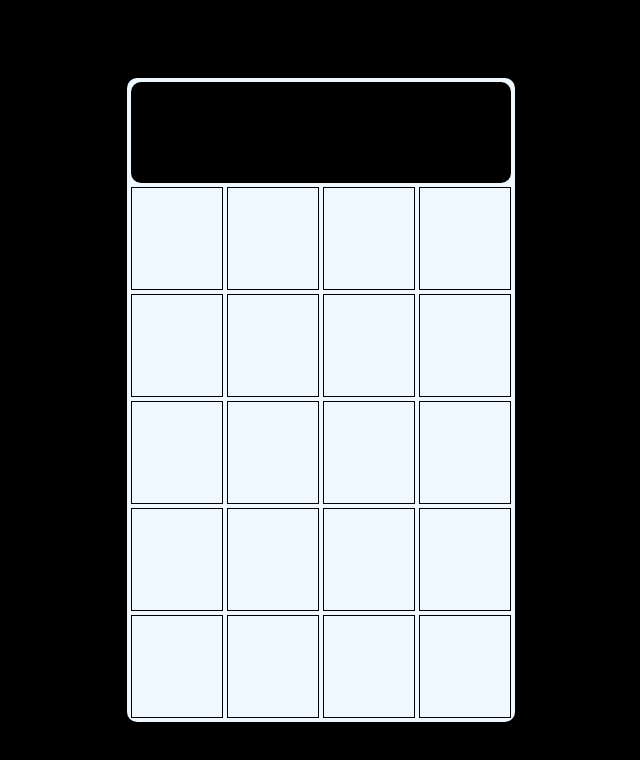
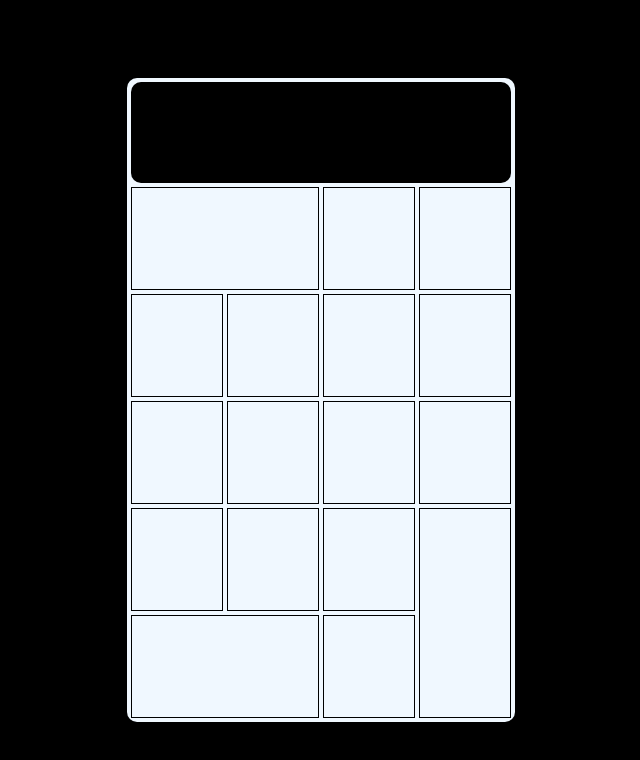
Before and after one commit to brandmch/JavaScript-Calculator, a React (Create React App) app: page / in a window 1280 px wide. Shown: the top 760 px of the page, without its empty margins (319-959 px from the left). Built offline with nearby package versions, Linux system fonts and the light colour scheme.

Commit message:
entering numbers

```diff
--- a/src/App.css
+++ b/src/App.css
@@ -24,9 +24,23 @@
   border-radius: 10px;
 }
 
+.all-clear {
+  grid-column: 1 / span 2;
+}
+
+.zero {
+  grid-column: 1 / span 2;
+}
+
+.equals {
+  grid-column: 4 / span 1;
+  grid-row: 5 / span 2;
+}
+
 .box {
   border: 1px solid black;
   margin: 0.25vh;
+  display: flex;
 }
 
 .r1 {
--- a/src/App.js
+++ b/src/App.js
@@ -6,8 +6,7 @@ function App() {
       <div className="calculator-container">
         <div className="screen r1"></div>
 
-        <div className="box r2"></div>
-        <div className="box r2"></div>
+        <div className="all-clear r2 box"></div>
         <div className="box r2"></div>
         <div className="box r2"></div>
 
@@ -24,11 +23,9 @@ function App() {
         <div className="box r5"></div>
         <div className="box r5"></div>
         <div className="box r5"></div>
-        <div className="box r5"></div>
+        <div className="equals box"></div>
 
-        <div className="box r6"></div>
-        <div className="box r6"></div>
-        <div className="box r6"></div>
+        <div className="zero r6 box"></div>
         <div className="box r6"></div>
       </div>
     </div>
```
